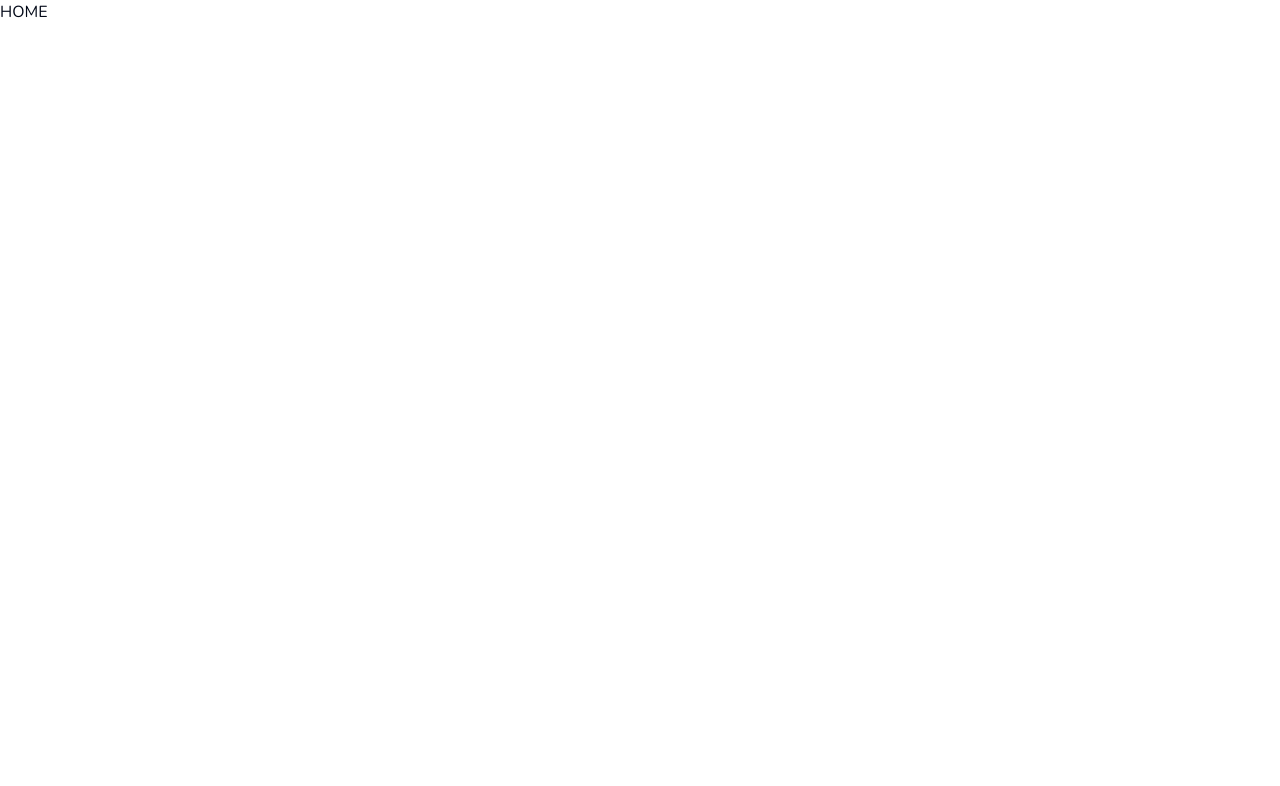
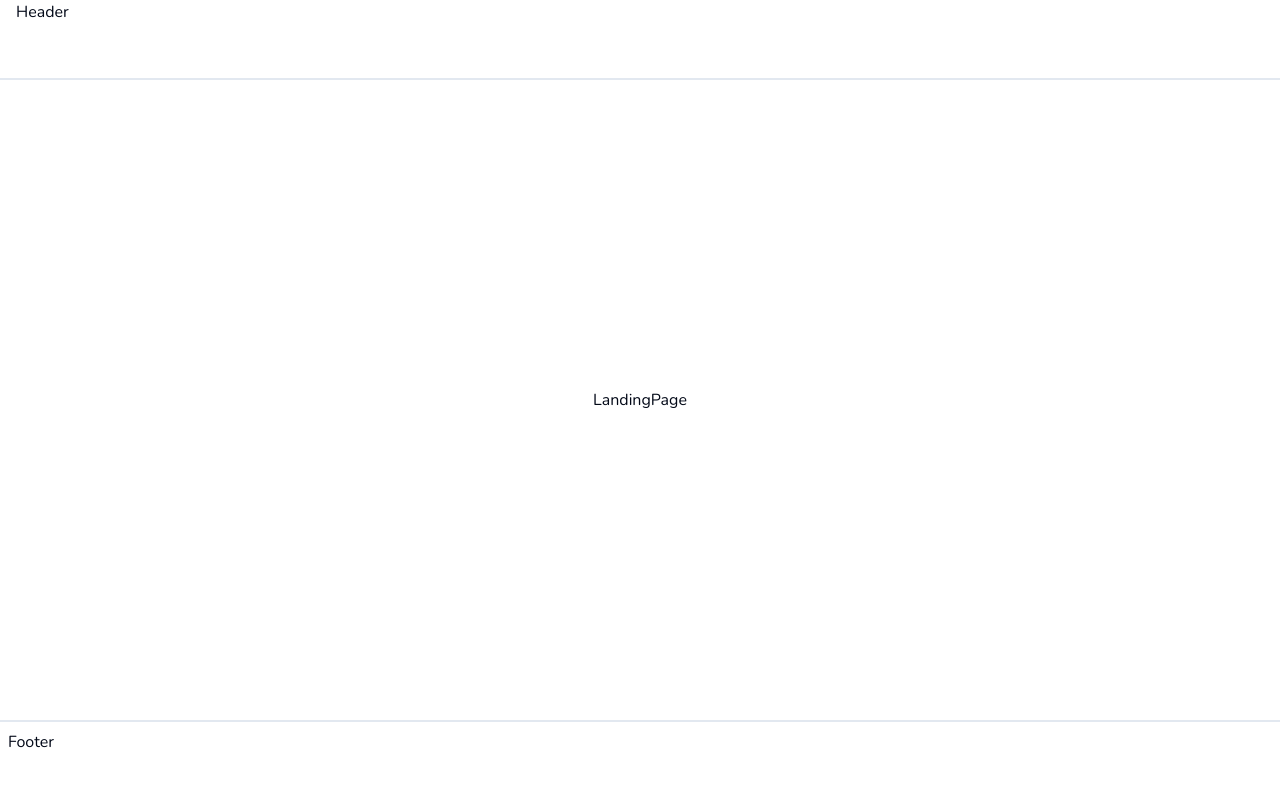
Before and after one commit to dev-andreola/cortex-craft, a Next.js app: page / in a window 1280 px wide. Shown: the top 786 px of the page. Built offline with nearby package versions, Linux system fonts and the light colour scheme.

Commit message:
chore: Create landing page layout

```diff
--- /dev/null
+++ b/app/(marketing)/footer.tsx
@@ -0,0 +1,7 @@
+export const Footer = () => {
+  return (
+    <footer className="hidden lg:block h-20 w-full border-t-2 border-slate-200 p-2">
+      Footer
+    </footer>
+  );
+};
--- /dev/null
+++ b/app/(marketing)/header.tsx
@@ -0,0 +1,7 @@
+export const Header = () => {
+  return (
+    <header className="h-20 w-full border-b-2 border-slate-200 px-4">
+      Header
+    </header>
+  );
+};
--- /dev/null
+++ b/app/(marketing)/layout.tsx
@@ -0,0 +1,20 @@
+import { Footer } from "./footer";
+import { Header } from "./header";
+
+type Props = {
+  children: React.ReactNode;
+};
+
+const MarketingLayout = ({ children }: Props) => {
+  return (
+    <div className="min-h-screen flex flex-col">
+      <Header />
+      <main className="flex-1 flex flex-col items-center justify-center">
+        {children}
+      </main>
+      <Footer />
+    </div>
+  );
+};
+
+export default MarketingLayout;
--- a/app/page.tsx
+++ b/app/(marketing)/page.tsx
@@ -1,5 +1,5 @@
 import Image from "next/image";
 
 export default function Home() {
-  return <div>HOME</div>;
+  return <div>LandingPage</div>;
 }
```
